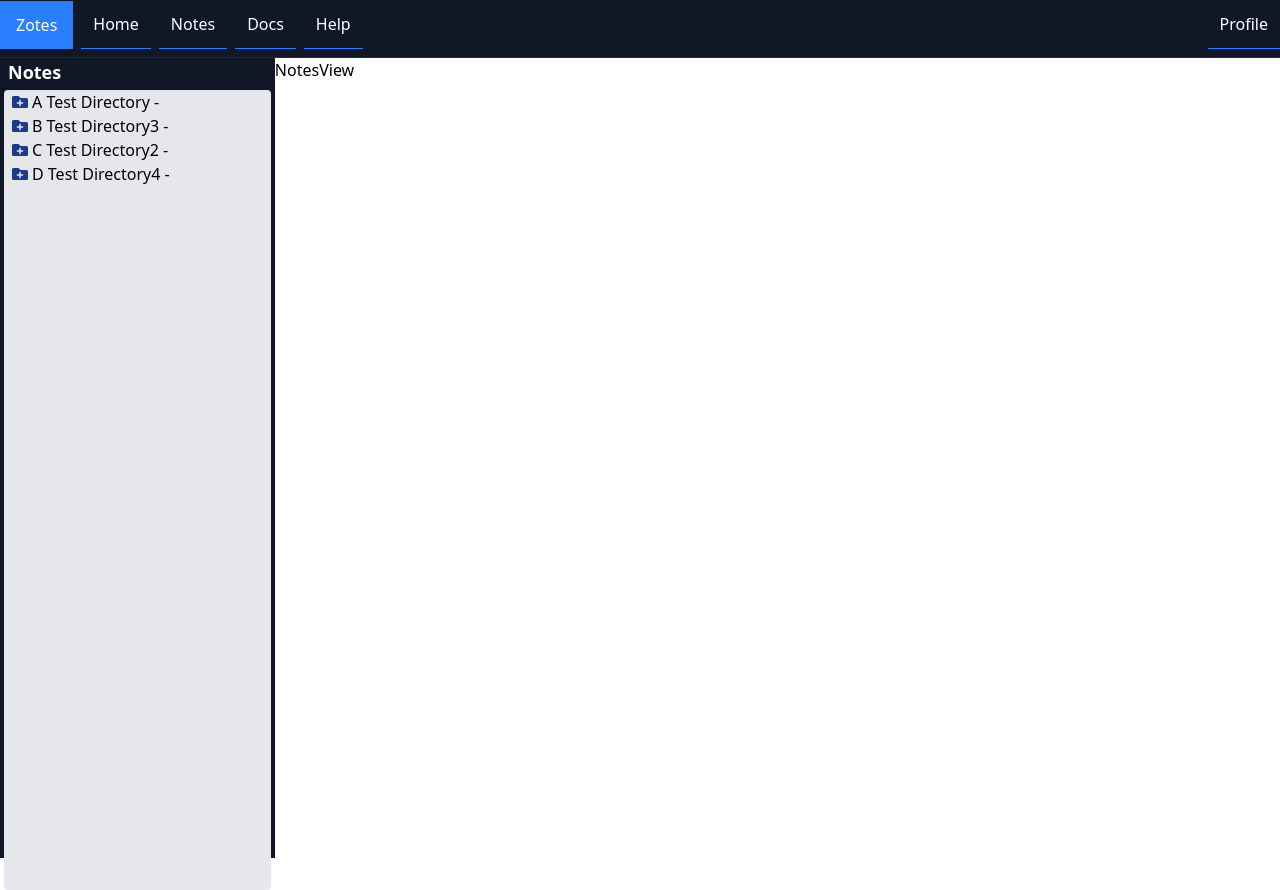
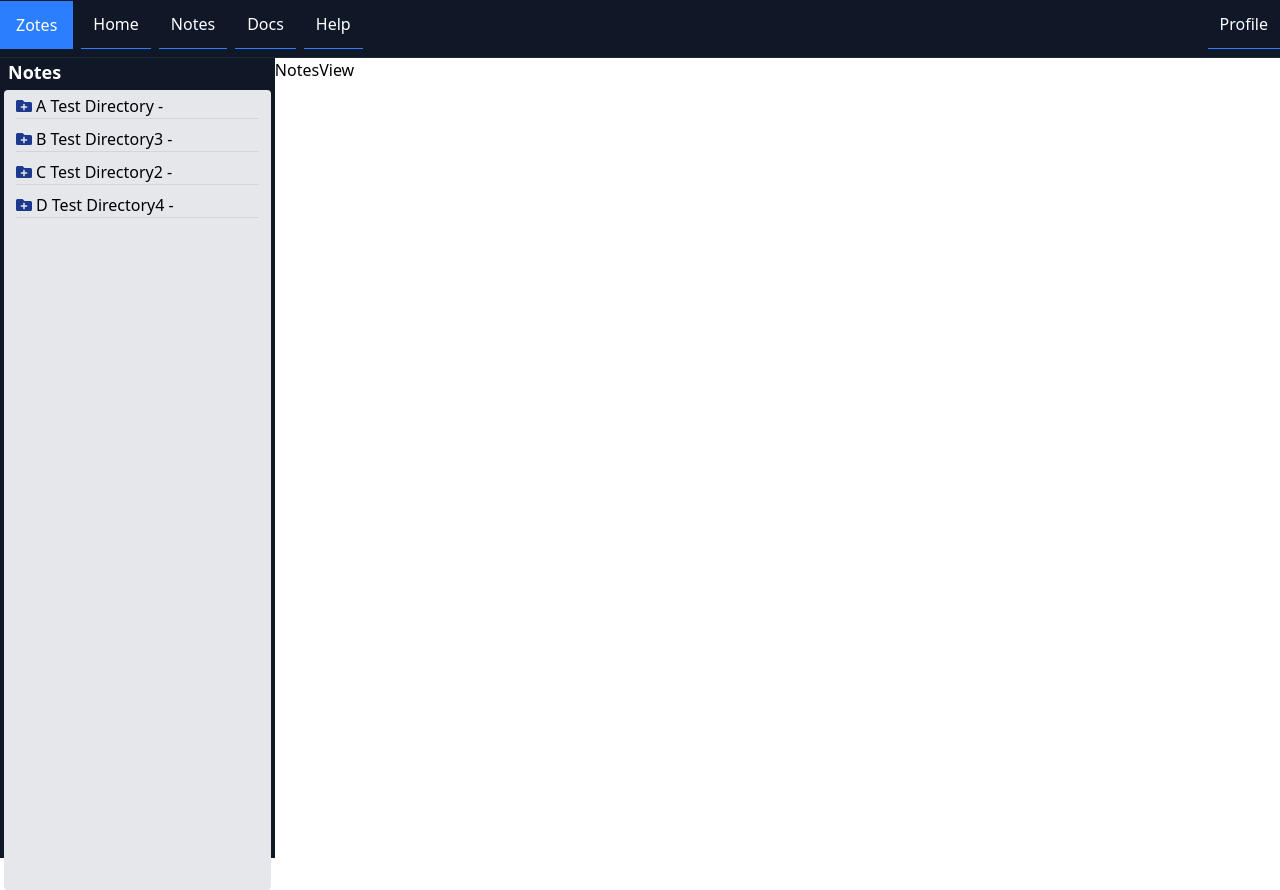
Before and after one commit to cwilliamson29/zotes, a React (Vite) app: page /user in a window 1280 px wide. Built offline with nearby package versions, Linux system fonts and the light colour scheme.

Commit message:
working on directory view

```diff
--- a/src/components/notes/DisplayDirecories.jsx
+++ b/src/components/notes/DisplayDirecories.jsx
@@ -11,13 +11,16 @@ function DisplayDirectories({directory}) {
     const sortedDirectories = sortDirectoriesByName(children)
 
     return (
-        <div className="ml-2">
-            <div className="flex flex-row content-center" onClick={() => setExpanded(!expanded)}>
+        <div className={"mx-3 py-1 overflow-hidden "}>
+            <div className="flex flex-row content-center  border-b-1 border-gray-300" onClick={() => setExpanded(!expanded)}>
                 <div className="h-[100%] flex my-auto  pr-1">
                     {expanded ? <FaFolderMinus className="text-blue-700"/> : <FaFolderPlus className="text-blue-900"/>}
                 </div>
 
-                {directory.name} - {directory.parent_id}
+                <p className="truncate text-ellipsis">
+                    {directory.name} - {directory.parent_id}
+                </p>
+
             </div>
 
             <Transition show={expanded} enter="transition ease-in-out duration-150" enterFrom="opacity-0 h-0" enterTo="opacity-100 h-auto"
--- a/src/dummyData/directories.js
+++ b/src/dummyData/directories.js
@@ -12,5 +12,5 @@ export const directories = [
     {name: "C Test sub-Directory", id: 11, parent_id: 1},
     {name: "C Sub-Test sub-Directory", id: 12, parent_id: 10},
     {name: "A Sub-Test sub-Directory", id: 13, parent_id: 10},
-    {name: "A Sub-Test sub-Directory2", id: 14, parent_id: 6},
+    {name: "A Sub-Test subasdfasdfasdf-Directory2", id: 14, parent_id: 6},
 ];
```
